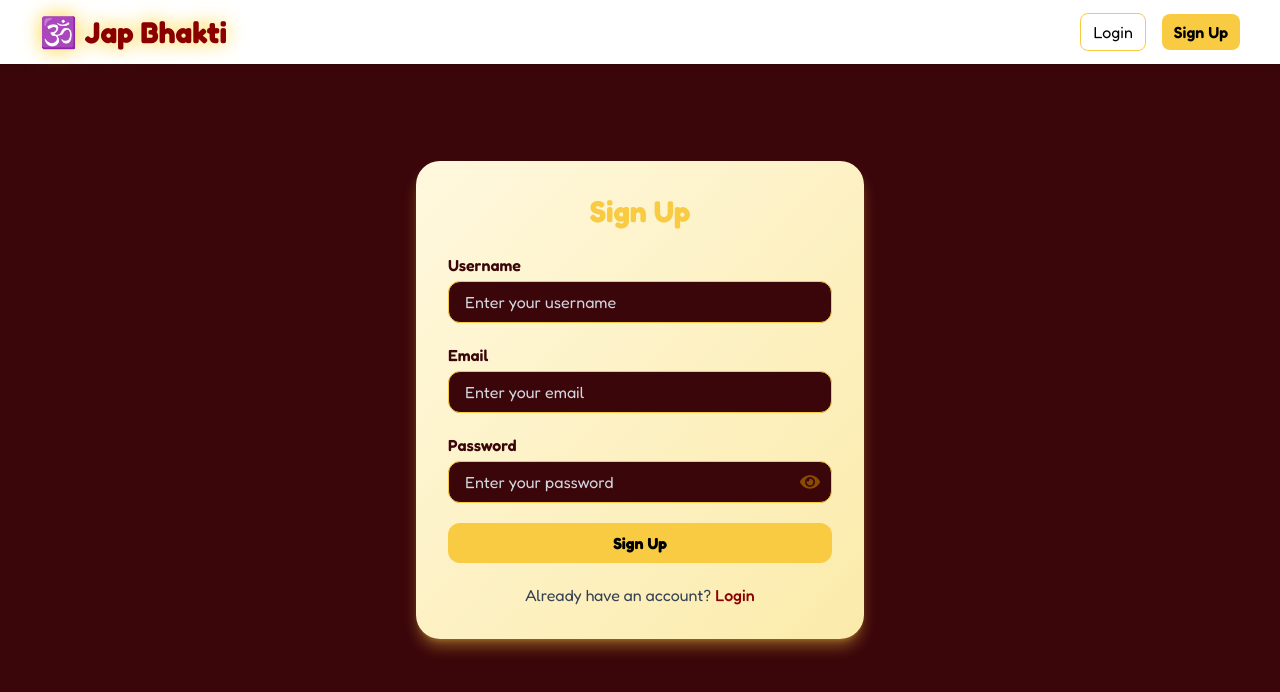
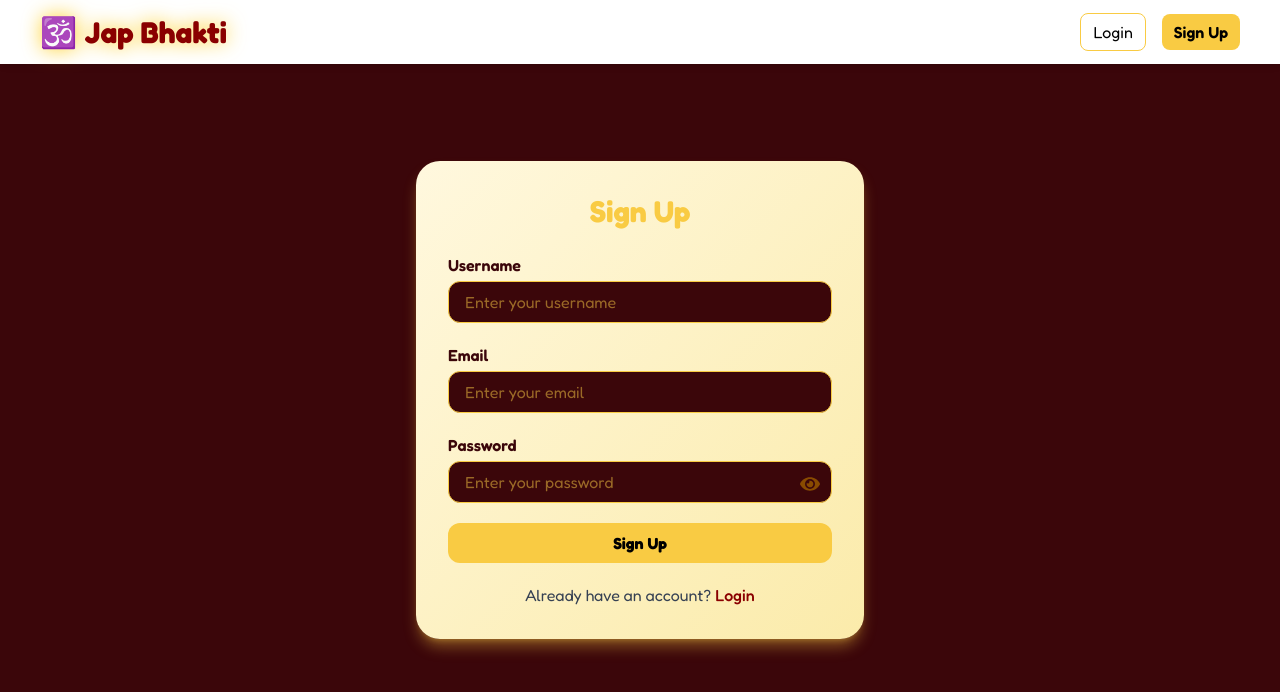
Before and after one commit to missnikita04/Jaap, a React (Vite) app in the folder Frontend/: page /signup in a window 1280 px wide. Shown: the top 692 px of the page. Built offline with nearby package versions, Linux system fonts and the light colour scheme; no server answers; a web font is replaced by a local one.

Commit message:
change color of login signup text box

```diff
--- a/Frontend/src/components/Login.jsx
+++ b/Frontend/src/components/Login.jsx
@@ -11,29 +11,22 @@ const Login = () => {
   const [message, setMessage] = useState("");
   const [showPassword, setShowPassword] = useState(false);
 
-  // Handle input change
   const handleChange = (e) => {
     setForm({ ...form, [e.target.name]: e.target.value });
   };
 
-  // Handle login submit
   const handleSubmit = async (e) => {
     e.preventDefault();
 
     try {
       const res = await axios.post(`${API_URL}/api/auth/login`, form);
 
-      // Save token + user info
       localStorage.setItem("token", res.data.token);
       localStorage.setItem("userId", res.data.userId);
       localStorage.setItem("username", res.data.username);
 
       setMessage("Login successful!");
-
-      // Clear form
       setForm({ email: "", password: "" });
-
-      // Redirect to dashboard
       navigate("/dashboard");
     } catch (err) {
       setMessage(err.response?.data || "❌ Invalid email or password");
@@ -47,42 +40,31 @@ const Login = () => {
           Login
         </h2>
 
-        {/* LOGIN FORM */}
         <form onSubmit={handleSubmit} className="space-y-5">
-          {/* Email Input */}
+          {/* Email */}
           <div>
-            <label
-              className="block mb-1 text-[#3B060A] font-semibold"
-              htmlFor="email"
-            >
-              Email
-            </label>
+            <label className="block mb-1 text-[#3B060A] font-semibold">Email</label>
             <input
               type="email"
               name="email"
               value={form.email}
               onChange={handleChange}
               placeholder="Enter your email"
-              className="w-full px-4 py-2 rounded-xl bg-[#3B060A] border border-[#F9CB43] focus:outline-none focus:ring-2 focus:ring-[#F9CB43] placeholder-gray-300"
+              className="w-full px-4 py-2 pr-12 rounded-xl bg-[#3B060A] text-[#F9CB43] border border-[#F9CB43] focus:outline-none focus:ring-2 focus:ring-[#F9CB43] placeholder-[#F9CB43]/50"
               required
             />
           </div>
 
-          {/* Password Input with Eye */}
+          {/* Password */}
           <div className="relative">
-            <label
-              className="block mb-1 text-[#3B060A] font-semibold"
-              htmlFor="password"
-            >
-              Password
-            </label>
+            <label className="block mb-1 text-[#3B060A] font-semibold">Password</label>
             <input
               type={showPassword ? "text" : "password"}
               name="password"
               value={form.password}
               onChange={handleChange}
               placeholder="Enter your password"
-              className="w-full px-4 py-2 pr-12 rounded-xl bg-[#3B060A] border border-[#F9CB43] focus:outline-none focus:ring-2 focus:ring-[#F9CB43] placeholder-gray-300"
+              className="w-full px-4 py-2 pr-12 rounded-xl bg-[#3B060A] text-[#F9CB43] border border-[#F9CB43] focus:outline-none focus:ring-2 focus:ring-[#F9CB43] placeholder-[#F9CB43]/50"
               required
             />
             <span
@@ -90,11 +72,11 @@ const Login = () => {
               className="absolute right-3 top-1/2 translate-y-0 cursor-pointer text-yellow-800"
     style={{ top: "50%", transform: "translateY(30%)" }}
             >
+
               {showPassword ? <FaEyeSlash size={20} /> : <FaEye size={20} />}
             </span>
           </div>
 
-          {/* Forgot Password Link */}
           <div className="text-right">
             <Link
               to="/forget-password"
@@ -104,7 +86,6 @@ const Login = () => {
             </Link>
           </div>
 
-          {/* Submit Button */}
           <button
             type="submit"
             className="w-full bg-[#F9CB43] text-black font-bold py-2 rounded-xl hover:scale-105 transition-all"
@@ -113,12 +94,8 @@ const Login = () => {
           </button>
         </form>
 
-        {/* Message */}
-        {message && (
-          <p className="text-center text-yellow-400 mt-4">{message}</p>
-        )}
+        {message && <p className="text-center text-yellow-400 mt-4">{message}</p>}
 
-        {/* Sign Up Link */}
         <p className="text-center text-gray-600 mt-5">
           Don’t have an account?{" "}
           <Link
--- a/Frontend/src/components/Signup.jsx
+++ b/Frontend/src/components/Signup.jsx
@@ -9,7 +9,7 @@ const SignupForm = () => {
   const navigate = useNavigate();
   const [form, setForm] = useState({ username: "", email: "", password: "" });
   const [message, setMessage] = useState("");
-  const [showPassword, setShowPassword] = useState(false); // show/hide password
+  const [showPassword, setShowPassword] = useState(false);
 
   const handleChange = (e) => {
     setForm({ ...form, [e.target.name]: e.target.value });
@@ -17,7 +17,7 @@ const SignupForm = () => {
 
   const handleSubmit = async (e) => {
     e.preventDefault();
-    setMessage(""); // clear previous message
+    setMessage("");
 
     try {
       const res = await axios.post(`${API_URL}/api/auth/signup`, form);
@@ -29,21 +29,18 @@ const SignupForm = () => {
 
         alert("Signup successful! Please login now.");
         navigate("/login");
-
-        // clear form
         setForm({ username: "", email: "", password: "" });
       } else {
         setMessage("Signup failed! Please try again.");
       }
     } catch (err) {
-      console.error("Signup API error:", err);
       setMessage(err.response?.data?.error || "Signup failed!");
     }
   };
 
   return (
     <div className="min-h-screen flex items-center justify-center bg-[#3B060A] px-4">
-      <div className="w-full max-w-md bg-gradient-to-br from-[#FFF8DE] to-[#FBEBAA] text-[#3B060A] rounded-3xl shadow-lg shadow-[#F9CB43]/40 p-8 text-white">
+      <div className="w-full max-w-md bg-gradient-to-br from-[#FFF8DE] to-[#FBEBAA] text-[#3B060A] rounded-3xl shadow-lg shadow-[#F9CB43]/40 p-8">
         <h2 className="text-3xl font-bold text-center text-[#F9CB43] mb-6">Sign Up</h2>
 
         <form onSubmit={handleSubmit} className="space-y-5">
@@ -56,7 +53,7 @@ const SignupForm = () => {
               value={form.username}
               onChange={handleChange}
               placeholder="Enter your username"
-              className="w-full px-4 py-2 rounded-xl bg-[#3B060A] border border-[#F9CB43] focus:outline-none focus:ring-2 focus:ring-[#F9CB43] placeholder-gray-300"
+              className="w-full px-4 py-2 pr-12 rounded-xl bg-[#3B060A] text-[#F9CB43] border border-[#F9CB43] focus:outline-none focus:ring-2 focus:ring-[#F9CB43] placeholder-[#F9CB43]/50"
               required
             />
           </div>
@@ -70,12 +67,12 @@ const SignupForm = () => {
               value={form.email}
               onChange={handleChange}
               placeholder="Enter your email"
-              className="w-full px-4 py-2 rounded-xl bg-[#3B060A] border border-[#F9CB43] focus:outline-none focus:ring-2 focus:ring-[#F9CB43] placeholder-gray-300"
+              className="w-full px-4 py-2 pr-12 rounded-xl bg-[#3B060A] text-[#F9CB43] border border-[#F9CB43] focus:outline-none focus:ring-2 focus:ring-[#F9CB43] placeholder-[#F9CB43]/50"
               required
             />
           </div>
 
-          {/* Password with Eye */}
+          {/* Password */}
           <div className="relative">
             <label className="block mb-1 text-[#3B060A] font-semibold">Password</label>
             <input
@@ -84,20 +81,19 @@ const SignupForm = () => {
               value={form.password}
               onChange={handleChange}
               placeholder="Enter your password"
-              className="w-full px-4 py-2 pr-12 rounded-xl bg-[#3B060A] border border-[#F9CB43] focus:outline-none focus:ring-2 focus:ring-[#F9CB43] placeholder-gray-300"
+              className="w-full px-4 py-2 pr-12 rounded-xl bg-[#3B060A] text-[#F9CB43] border border-[#F9CB43] focus:outline-none focus:ring-2 focus:ring-[#F9CB43] placeholder-[#F9CB43]/50"
               required
             />
             <span
               onClick={() => setShowPassword(!showPassword)}
- className="absolute right-3 top-1/2 translate-y-0 cursor-pointer text-yellow-800"
-    style={{ top: "50%", transform: "translateY(20%)" }}             >
+              className="absolute right-3 top-1/2 translate-y-0 cursor-pointer text-yellow-800"
+    style={{ top: "50%", transform: "translateY(30%)" }}
+                        >
               {showPassword ? <FaEyeSlash size={20} /> : <FaEye size={20} />}
             </span>
           </div>
 
-          {message && (
-            <p className="text-center mt-4 text-yellow-400 font-medium">{message}</p>
-          )}
+          {message && <p className="text-center mt-4 text-yellow-400 font-medium">{message}</p>}
 
           <button
             type="submit"
```
